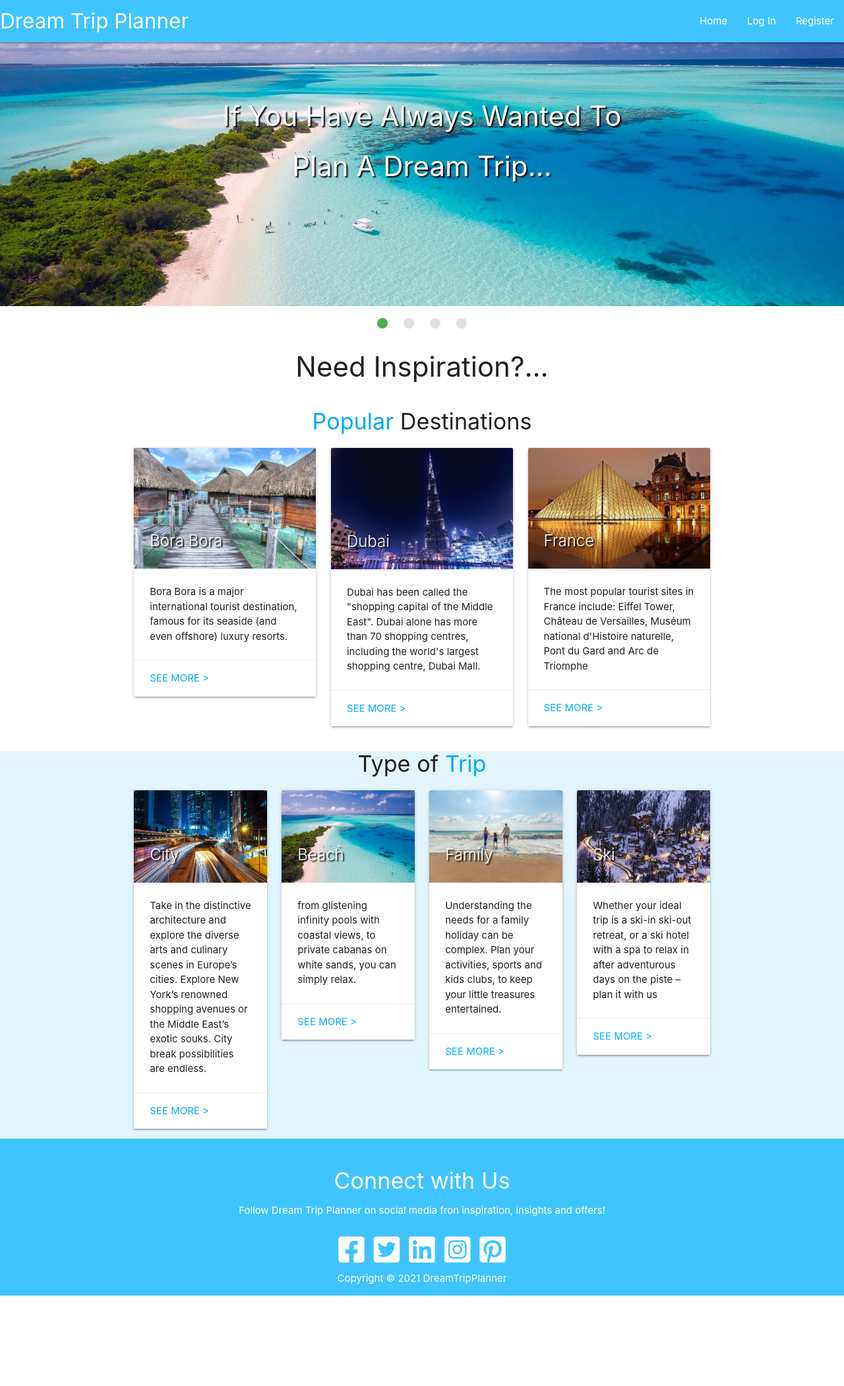
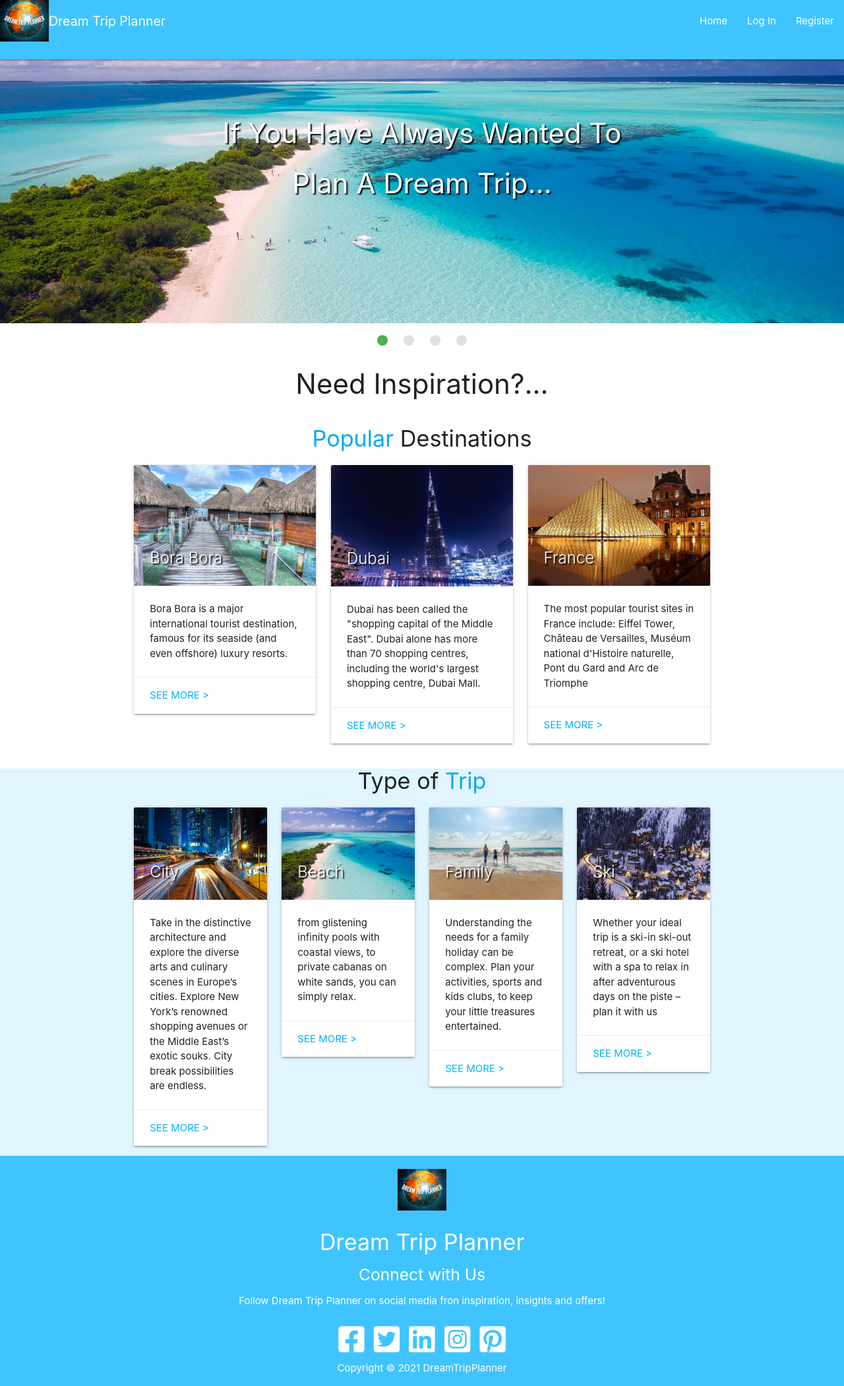
Before and after one commit to shoreenb/dream-trip-planner, a Flask app: page /get_home in a window 1280 px wide. Shown: the whole page at 66% size. Before the commit the page ends 1964 px from the top, so only its background shows below. Run offline with Flask 2, Linux system fonts and the light colour scheme; some libraries are stand-ins or nearby versions.

Commit message:
Add logo to navbar and footer

```diff
--- a/static/css/style.css
+++ b/static/css/style.css
@@ -40,25 +40,56 @@ div.container.row.card-panel.light-blue-text.text-darken-1 {
     margin: 0;
 }
 
+nav .brand-logo {
+    position: relative;
+    color: #fff;
+    display: inline-block;
+    font-size: 1.3rem;
+    padding: 0;
+}
 
+nav .brand-logo-text {
+    position: absolute;
+    text-align: center;
+    display: inline-block;
+    color: #fff;
+    font-size: 1.3rem;
+    padding: 0;
+}
+
+div#social.row {
+    padding-top: 20px;
+}
+
+#social {
+    margin-bottom: 0;
+}
 
 /*-------------------- Media Queries ---------------------*/
 @media (max-width: 575px) {
     nav .brand-logo {
-        position: absolute;
+        position: relative;
+        align-items: left;
         color: #fff;
         display: inline-block;
+        font-size: 1.3rem;
+        padding: 0;
+    }
+
+    nav .brand-logo-text {
+        text-align: right;
+        color: #fff;
         font-size: 1.3rem;
         padding: 0;
     }
 }
 
 
-/* Small devices (landscape phones, 576px and up) */
+/* Small devices (landscape phones, 560px and up) */
 @media (min-width: 576px) {
     .trip-type {
         width: 80%;
-        height: 100%;
+        height: 80px;
     }
 
 }
@@ -66,7 +97,7 @@ div.container.row.card-panel.light-blue-text.text-darken-1 {
 /* Medium devices (tablets, 768px and up) */
 @media (min-width: 768px) {
     .trip-type {
-        height: 170px;
+        height: 110px;
     }
 
     h3 {
--- a/templates/base.html
+++ b/templates/base.html
@@ -12,12 +12,12 @@
         type="text/css">
     <link rel="stylesheet" href="{{ url_for('static', filename='css/style.css') }}" type="text/css">
     <!-- Favicon -->
-    <link rel="icon" sizes="180x180" href="assets/images/favicon_io/android-chrome-192x192.png">
-    <link rel="icon" sizes="180x180" href="assets/images/favicon_io/android-chrome-512x512.png">
-    <link rel="apple-touch-icon" sizes="180x180" href="/apple-touch-icon.png">
-    <link rel="icon" type="image/png" sizes="32x32" href="/favicon-32x32.png">
-    <link rel="icon" type="image/png" sizes="16x16" href="/favicon-16x16.png">
-    <link rel="manifest" href="/site.webmanifest">
+    <link rel="icon" sizes="180x180" href="static/images/favicon_io/android-chrome-192x192.png">
+    <link rel="icon" sizes="180x180" href="static/images/favicon_io/android-chrome-512x512.png">
+    <link rel="apple-touch-icon" sizes="180x180" href="static/images/apple-touch-icon.png">
+    <link rel="icon" type="image/png" sizes="32x32" href="static/images/favicon-32x32.png">
+    <link rel="icon" type="image/png" sizes="16x16" href="static/images/favicon-16x16.png">
+    <link rel="manifest" href="static/images/site.webmanifest">
     {% block styles %}
     {% endblock %}
     <title>Dream Trip Planner</title>
@@ -30,8 +30,11 @@
         <nav class="nav-extended navbar-fixed light-blue accent-2">
             <div class="nav-wrapper">
                 <a href="{{ url_for('get_itinerarys') }}" class="brand-logo">
-                    Dream Trip Planner
+
+                    <img class="fullLogo" src="static/images/dtp-logo-sm.png" alt="Dream Trip Planner Logo">
                 </a>
+                <a href="{{ url_for('get_itinerarys') }}" class="brand-logo-text hide-on-med-and-down">Dream Trip
+                    Planner</a>
                 <a href="#" data-target="mobile-demo" class="sidenav-trigger"><i class="fas fa-bars"></i></a>
                 <ul class="right hide-on-med-and-down">
                     <li><a href="{{ url_for('get_home') }}">Home</a></li>
@@ -96,9 +99,16 @@
         <!-- social links -->
         <section class="social light-blue accent-2 white-text center">
             <div class="container">
-                <div class="row">
-                    <img src="" alt="">
-                    <h4>Connect with Us</h4>
+                <div id="social" class="row">
+                    <a href="{{ url_for('get_itinerarys') }}" class="brand-logo">
+
+                        <img class="fullLogo" src="static/images/dtp-logo-sm.png" alt="Dream Trip Planner Logo">
+                    </a><br>
+                    <h4><a href="{{ url_for('get_itinerarys') }}"
+                            class="brand-logo-text hide-on-med-and-down light-blue accent-2 white-text center">Dream
+                            Trip
+                            Planner</a></h4>
+                    <h5>Connect with Us</h5>
                     <p>Follow Dream Trip Planner on social media fron inspiration, insights and offers!</p>
                     <div class="col s12">
                         <a href="https://facebook.com/" class="white-text" target="_blank"><i
--- a/templates/home.html
+++ b/templates/home.html
@@ -125,7 +125,7 @@
     <div class="container">
         <div class="row">
             <h4 class="center">Type of <span class="light-blue-text">Trip</span></h4>
-            <div class="col s12 m6 xl3">
+            <div class="col s12 m3 xl3">
                 <div class="card">
                     <div class="card-image">
                         <img class="trip-type" src="static/images/hong-kong.jpg">
@@ -142,7 +142,7 @@
                 </div>
             </div>
 
-            <div class="col s12 m6 xl3">
+            <div class="col s12 m3 xl3">
                 <div class="card">
                     <div class="card-image">
                         <img class="trip-type" src="static/images/maldives.jpg">
@@ -158,7 +158,7 @@
                 </div>
             </div>
 
-            <div class="col s12 m6 xl3">
+            <div class="col s12 m3 xl3">
                 <div class="card">
                     <div class="card-image">
                         <img class="trip-type" src="static/images/family.jpg">
@@ -175,7 +175,7 @@
             </div>
 
 
-            <div class="col s12 m6 xl3">
+            <div class="col s12 m3 xl3">
                 <div class="card">
                     <div class="card-image">
                         <img class="trip-type" src="static/images/ski-resort.jpg">
```
Also changed, not shown: static/images/favicon_io/android-chrome-192x192.png (added), static/images/favicon_io/android-chrome-512x512.png (added), static/images/favicon_io/apple-touch-icon.png (added), static/images/favicon_io/favicon-16x16.png (added), static/images/favicon_io/favicon-32x32.png (added), static/images/favicon_io/favicon.ico (added), static/images/favicon_io/site.webmanifest (added), 1 other file.
